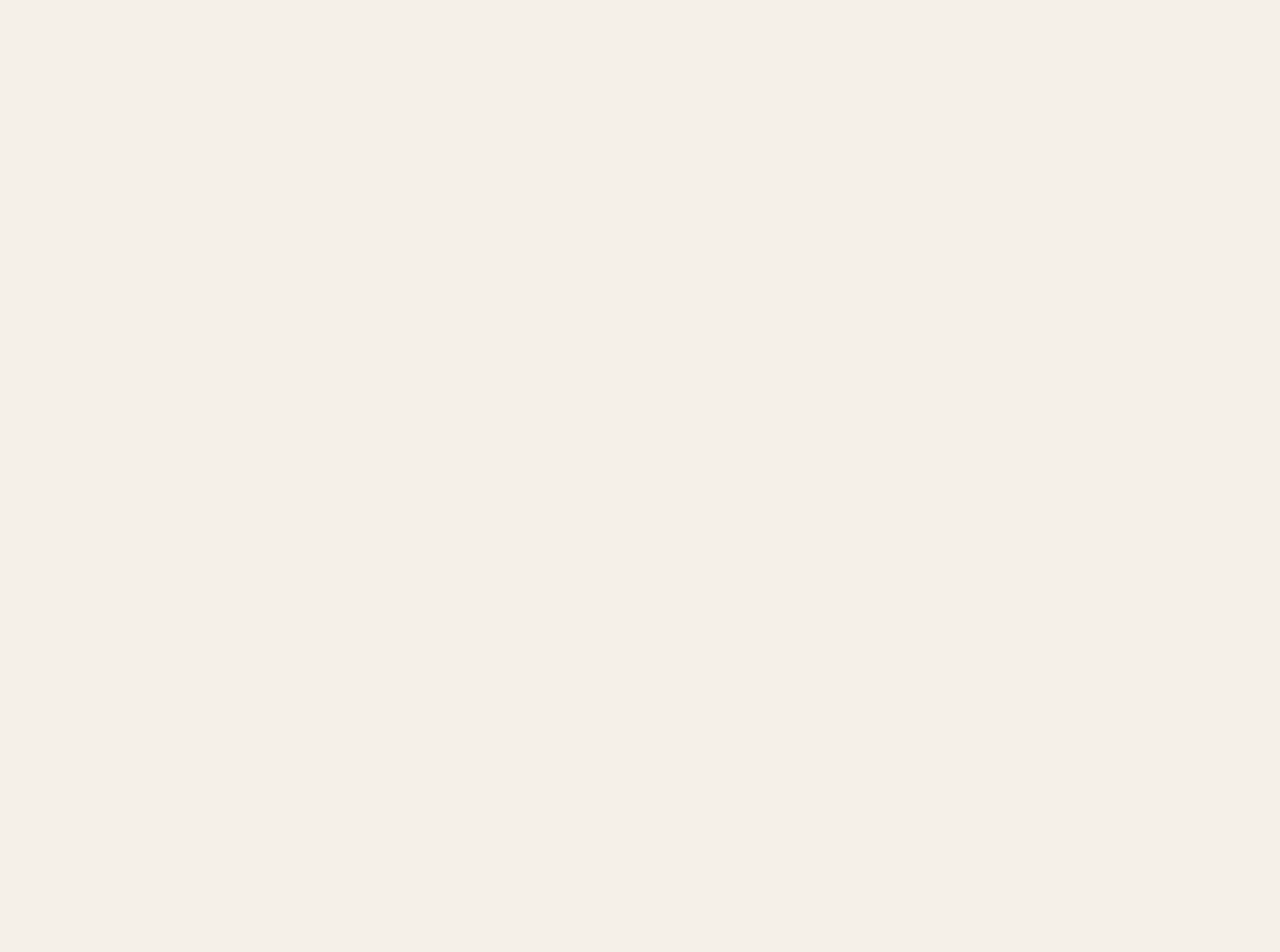
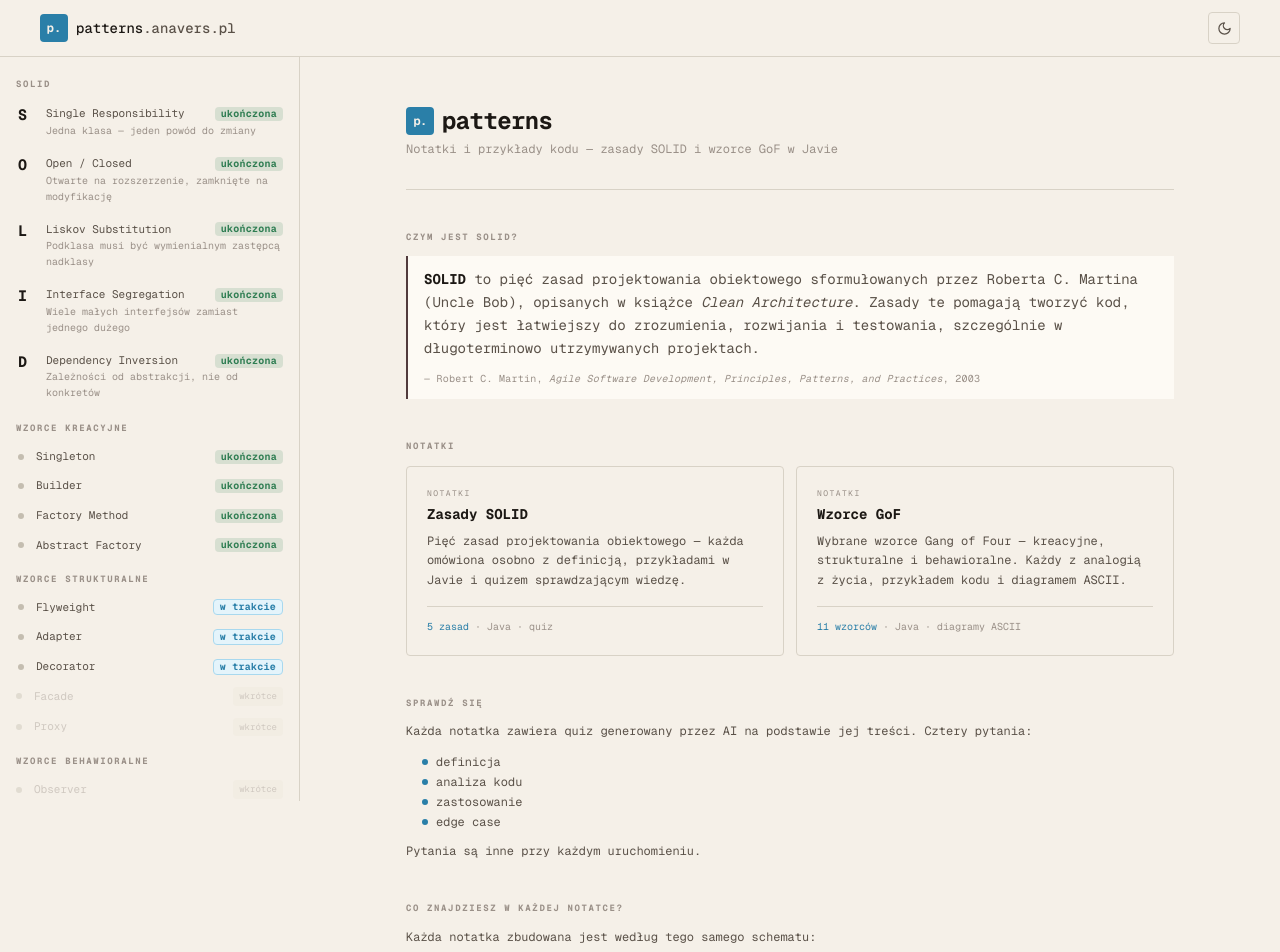
Before and after one commit to ania-sk/patterns, a Next.js app: page / in a window 1280 px wide. Before the commit this address had no page. Shown: the top 952 px of the page. Before the commit the page ends 800 px from the top, so only its background shows below. Built offline with nearby package versions, Linux system fonts and the light colour scheme.

Commit message:
feat: add homepage with SOLID definition, notes overview and structure

```diff
--- a/src/app/page.tsx
+++ b/src/app/page.tsx
@@ -1,5 +1,166 @@
-import { redirect } from "next/navigation";
+import SidebarLayout from "@/components/SidebarLayout";
+import { principles, patternGroups } from "@/lib/principles";
 
-export default function Home() {
-  redirect("/solid/srp");
+export default function HomePage() {
+  const donePatterns = patternGroups
+    .flatMap((g) => g.patterns)
+    .filter((p) => p.status !== "todo").length;
+
+  return (
+    <SidebarLayout>
+      <div className="mx-auto max-w-3xl">
+        {/* ── Hero ── */}
+        <div className="mb-10 border-b border-border pb-8">
+          <p className="mb-2 font-mono text-[10px] uppercase tracking-[0.2em] text-text-faint"></p>
+          <h1 className="flex items-center gap-2 mb-1 font-mono text-2xl font-bold tracking-tight text-text-primary">
+            <span
+              className="flex h-7 w-7 items-center justify-center rounded bg-accent font-mono text-xs font-bold text-background"
+              aria-hidden="true"
+            >
+              p.
+            </span>
+            <span>patterns</span>
+          </h1>
+          <p className="font-mono text-xs text-text-faint">
+            Notatki i przykłady kodu — zasady SOLID i wzorce GoF w Javie
+          </p>
+        </div>
+
+        {/* ── Definicja SOLID ── */}
+        <section aria-labelledby="solid-heading" className="mb-10">
+          <h2
+            id="solid-heading"
+            className="mb-3 font-mono text-[9px] font-bold uppercase tracking-[0.18em] text-text-faint"
+          >
+            Czym jest SOLID?
+          </h2>
+          <blockquote className="border-l-2 border-[var(--plum)] bg-surface py-3 pl-4 pr-3">
+            <p className="font-mono text-sm leading-relaxed text-text-muted">
+              <strong className="text-text-primary">SOLID</strong> to pięć zasad
+              projektowania obiektowego sformułowanych przez Roberta C. Martina
+              (Uncle Bob), opisanych w książce <em>Clean Architecture</em>.
+              Zasady te pomagają tworzyć kod, który jest łatwiejszy do
+              zrozumienia, rozwijania i testowania, szczególnie w długoterminowo
+              utrzymywanych projektach.
+            </p>
+            <footer className="mt-3 font-mono text-[10px] tracking-wide text-text-faint">
+              — Robert C. Martin,{" "}
+              <cite>
+                Agile Software Development, Principles, Patterns, and Practices
+              </cite>
+              , 2003
+            </footer>
+          </blockquote>
+        </section>
+
+        {/* ── Karty: SOLID i GoF ── */}
+        <section aria-labelledby="notes-heading" className="mb-10">
+          <h2
+            id="notes-heading"
+            className="mb-3 font-mono text-[9px] font-bold uppercase tracking-[0.18em] text-text-faint"
+          >
+            Notatki
+          </h2>
+          <div className="grid grid-cols-1 gap-3 sm:grid-cols-2">
+            <div className="rounded border border-border p-5">
+              <p className="mb-1 font-mono text-[8px] uppercase tracking-[0.18em] text-text-faint">
+                Notatki
+              </p>
+              <h3 className="mb-2 font-mono text-sm font-bold text-text-primary">
+                Zasady SOLID
+              </h3>
+              <p className="mb-4 font-mono text-xs leading-relaxed text-text-muted">
+                Pięć zasad projektowania obiektowego — każda omówiona osobno z
+                definicją, przykładami w Javie i quizem sprawdzającym wiedzę.
+              </p>
+              <p className="font-mono text-[10px] text-text-faint border-t border-border pt-3">
+                <span className="text-accent">{principles.length} zasad</span>
+                {" · "}Java{" · "}quiz
+              </p>
+            </div>
+
+            <div className="rounded border border-border p-5">
+              <p className="mb-1 font-mono text-[8px] uppercase tracking-[0.18em] text-text-faint">
+                Notatki
+              </p>
+              <h3 className="mb-2 font-mono text-sm font-bold text-text-primary">
+                Wzorce GoF
+              </h3>
+              <p className="mb-4 font-mono text-xs leading-relaxed text-text-muted">
+                Wybrane wzorce Gang of Four — kreacyjne, strukturalne i
+                behawioralne. Każdy z analogią z życia, przykładem kodu i
+                diagramem ASCII.
+              </p>
+              <p className="font-mono text-[10px] text-text-faint border-t border-border pt-3">
+                <span className="text-accent">{donePatterns} wzorców</span>
+                {" · "}Java{" · "}diagramy ASCII
+              </p>
+            </div>
+          </div>
+        </section>
+        {/* ── Quiz ── */}
+        <section aria-labelledby="quiz-heading" className="mb-10">
+          <h2
+            id="quiz-heading"
+            className="mb-3 font-mono text-[9px] font-bold uppercase tracking-[0.18em] text-text-faint"
+          >
+            Sprawdź się
+          </h2>
+          <p className="mb-3 font-mono text-xs leading-relaxed text-text-muted">
+            Każda notatka zawiera quiz generowany przez AI na podstawie jej
+            treści. Cztery pytania:
+          </p>
+          <ul className="mb-3 ml-4 flex flex-col gap-1">
+            {["definicja", "analiza kodu", "zastosowanie", "edge case"].map(
+              (item) => (
+                <li
+                  key={item}
+                  className="flex items-center gap-2 font-mono text-xs text-text-muted"
+                >
+                  <span className="h-1.5 w-1.5 shrink-0 rounded-full bg-accent" />
+                  {item}
+                </li>
+              ),
+            )}
+          </ul>
+          <p className="font-mono text-xs leading-relaxed text-text-muted">
+            Pytania są inne przy każdym uruchomieniu.
+          </p>
+        </section>
+
+        {/* ── Struktura notatek ── */}
+        <section aria-labelledby="structure-heading">
+          <h2
+            id="structure-heading"
+            className="mb-3 font-mono text-[9px] font-bold uppercase tracking-[0.18em] text-text-faint"
+          >
+            Co znajdziesz w każdej notatce?
+          </h2>
+          <p className="mb-4 font-mono text-xs leading-relaxed text-text-muted">
+            Każda notatka zbudowana jest według tego samego schematu:
+          </p>
+          <ol className="flex flex-col gap-2">
+            {[
+              ["Definicja", "czym jest zasada lub wzorzec"],
+              ["Przykład z życia", "analogia spoza świata kodu"],
+              ["Naruszenie", "jak wygląda problem w kodzie Java"],
+              ["Poprawne zastosowanie", "jak to naprawić"],
+              ["Dlaczego to ważne?", "konsekwencje i korzyści"],
+              ["Kiedy stosować?", "sygnały i praktyczne wskazówki"],
+            ].map(([title, desc], i) => (
+              <li key={i} className="flex items-baseline gap-3">
+                <span className="w-4 shrink-0 font-mono text-[10px] text-text-faint">
+                  {i + 1}.
+                </span>
+                <span className="font-mono text-xs">
+                  <strong className="text-text-primary">{title}</strong>
+                  <span className="text-text-faint"> — {desc}</span>
+                </span>
+              </li>
+            ))}
+          </ol>
+        </section>
+      </div>
+    </SidebarLayout>
+  );
 }
--- a/src/app/patterns/page.tsx
+++ b/src/app/patterns/page.tsx
@@ -1,5 +1,5 @@
 import { redirect } from "next/navigation";
 
 export default function PatternsIndexPage() {
-  redirect("/patterns/singleton");
+  redirect("/");
 }
--- a/src/app/solid/page.tsx
+++ b/src/app/solid/page.tsx
@@ -1,5 +1,5 @@
 import { redirect } from "next/navigation";
 
 export default function SolidIndexPage() {
-  redirect("/solid/srp");
+  redirect("/");
 }
--- a/src/components/layout/Navbar.tsx
+++ b/src/components/layout/Navbar.tsx
@@ -36,7 +36,7 @@ export default function Navbar() {
       >
         {/* Logo */}
         <Link
-          href="/solid/srp"
+          href="/"
           className="flex shrink-0 items-center gap-2 font-mono text-sm font-medium"
           aria-label="patterns — strona główna"
         >
```
